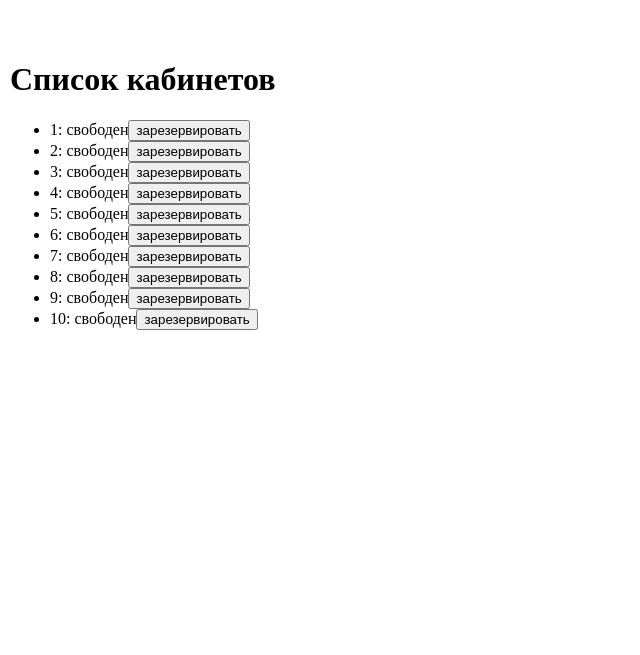
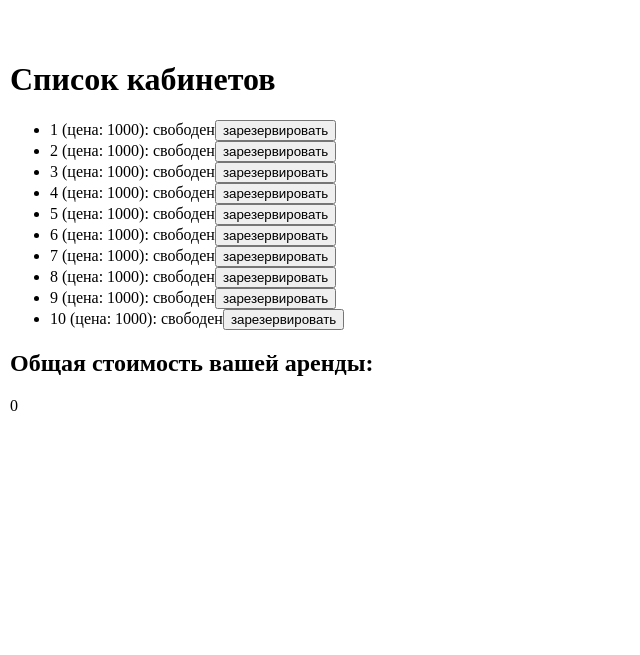
Before and after one commit to alexwisent/WEB--3.1, a Flask app: page /lab6/ in a window 1280 px wide. Shown: the part 76-731 px from the top of the page, without its empty margins (0-640 px from the left). Run offline with Flask 3, Linux system fonts and the light colour scheme.

Commit message:
Стоимость аренды

```diff
--- a/lab6.py
+++ b/lab6.py
@@ -4,7 +4,7 @@ lab6 = Blueprint('lab6', __name__)
 
 offices = []
 for i in range(1, 11):
-    offices.append({"number": i, "tenant": ""})
+    offices.append({"number": i, "tenant": "", "price": 1000})
 
 
 @lab6.route('/lab6/')
@@ -88,6 +88,18 @@ def api():
                     'id': id
                 }
 
+    if data['method'] == 'total':       # Сумма аренды пользователя
+        total_price = 0
+        for office in offices:
+            if office['tenant'] == login:
+                total_price += office['price']
+
+        return {
+            'jsonrpc': '2.0',
+            'result': total_price,
+            'id': id
+        }
+
     return{
         'jsonrpc': '2.0',
         'error': {
--- a/templates/lab6/lab6.html
+++ b/templates/lab6/lab6.html
@@ -27,7 +27,7 @@
                 for(let i = 0; i < office_list.length; i++) {
                     const office = office_list[i];
                     const li = document.createElement('li');
-                    li.innerText = `${office.number}: ${office.tenant ? 'арендован ' + office.tenant : 'свободен'}`;
+                    li.innerText = `${office.number} (цена: ${office.price}): ` + `${office.tenant ? 'арендован ' + office.tenant : 'свободен'}`;
 
                     if (!office.tenant) {
                         const bookingButton = document.createElement('button');
@@ -95,6 +95,27 @@
         });
     }
 
+    function getTotal() {
+        const url = '/lab6/json-rpc-api/';
+        const json = {
+            'jsonrpc': '2.0',
+            'method': 'total',
+            'id': Math.round(Math.random() * 1000)
+        };
+
+        fetch(url, {
+            method: 'POST',
+            headers: {'Content-Type': 'application/json'},
+            body: JSON.stringify(json)
+        })
+        .then(r => r.json())
+        .then(data => {
+            if (!data.error) {
+                document.getElementById('total-price').innerText = data.result;
+            }
+        });
+    }
+
 
     function handleResponse(data) {
         if (data.error) {
@@ -118,10 +139,12 @@
             return;     // Не обновляем список при ошибке
         }
         getOfficeList();    // Обновляем список только при успешном выполнении
+        getTotal();         //Обновляем сумму после каждого успешного действия
     }
 
     document.addEventListener('DOMContentLoaded', function() {
         getOfficeList();
+        getTotal();
     });
 </script>
 {% endblock %}
@@ -129,4 +152,7 @@
 {% block main %}
     <h1>Список кабинетов</h1>
     <ul id="office-list"></ul>
+
+    <h2>Общая стоимость вашей аренды:</h2>
+    <p id="total-price">0</p>
 {% endblock %}
```
